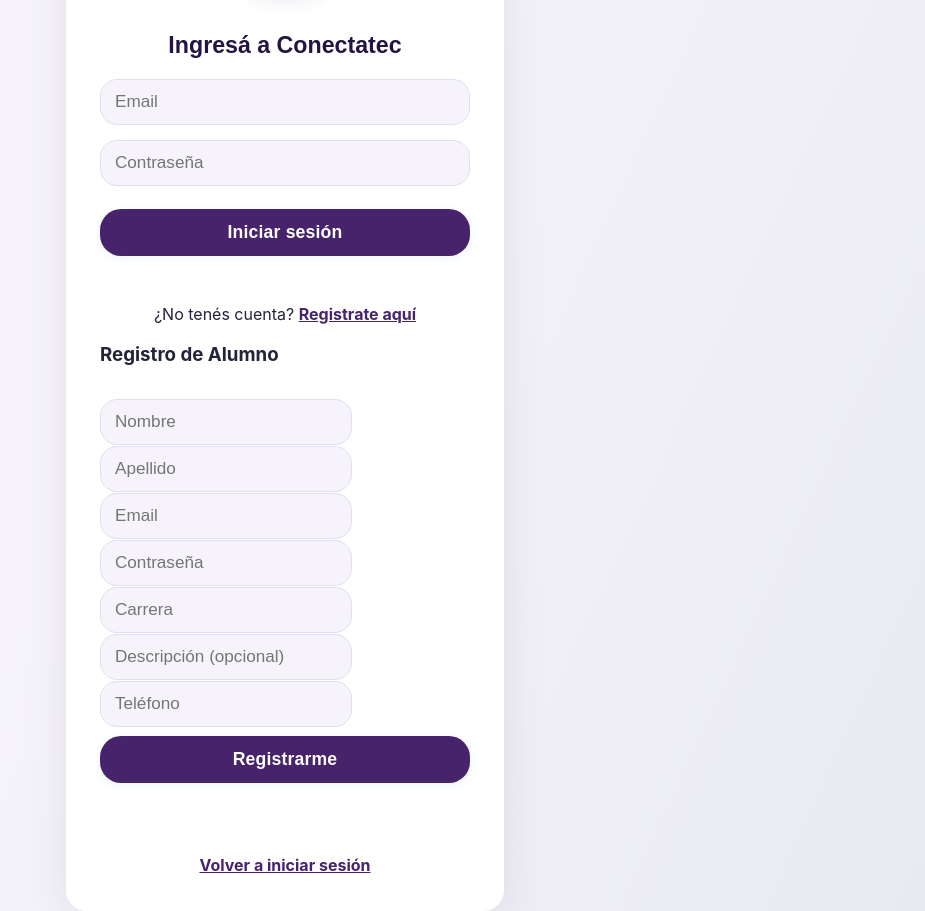
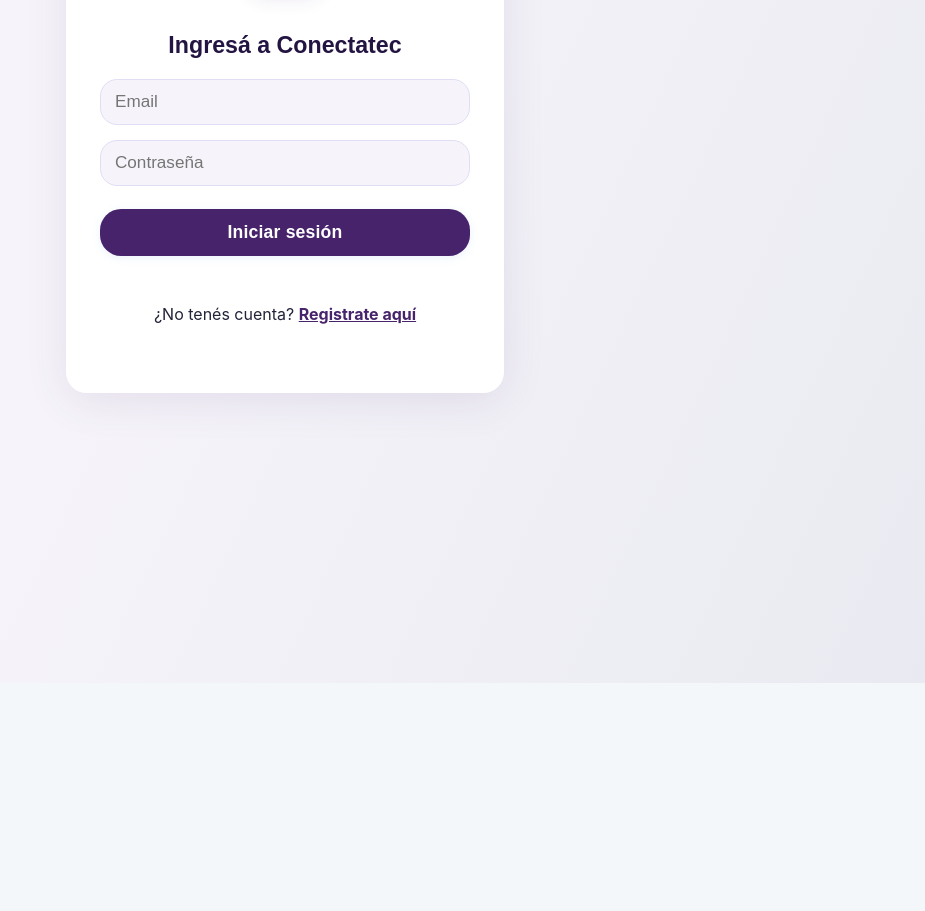
Before and after one commit to Santino-Argensys/Conectatec, a plain HTML site: page frontend/acceso.html in a window 1280 px wide. Shown: the part 175-1086 px from the top of the page, without its empty margins (355-1280 px from the left). After the commit the page ends 858 px from the top, so only its background shows below. Drawn offline with Linux system fonts and the light colour scheme; files whose address does not match are found by name.

Commit message:
Update acceso.html

```diff
--- a/frontend/acceso.html
+++ b/frontend/acceso.html
@@ -21,7 +21,7 @@
             <a href="#" onclick="mostrarRegistro(); return false;">Registrate aquí</a>
         </p>
         <!-- Registro -->
-        <div id="registerDiv" class="hidden acceso-form">
+      <!--  <div id="registerDiv" class="hidden acceso-form">
             <h3>Registro de Alumno</h3>
             <form id="registerForm">
                 <input type="text" id="regNombre" placeholder="Nombre" required>
@@ -38,7 +38,7 @@
                 <a href="#" onclick="ocultarRegistro(); return false;">Volver a iniciar sesión</a>
             </p>
         </div>
-    </div>
+    </div> -->
     <script src="acceso.js"></script>
 </body>
 </html>
```
